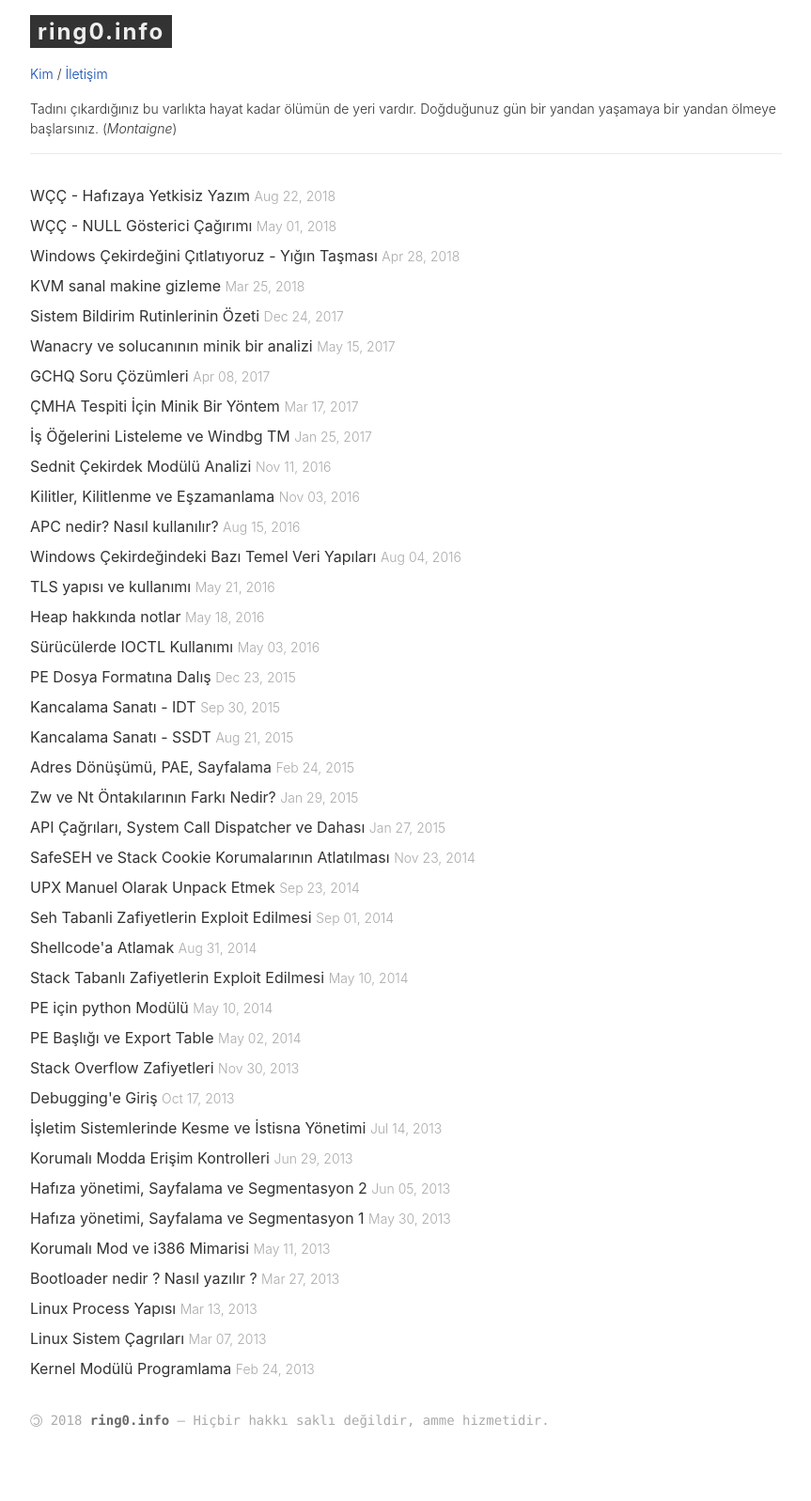
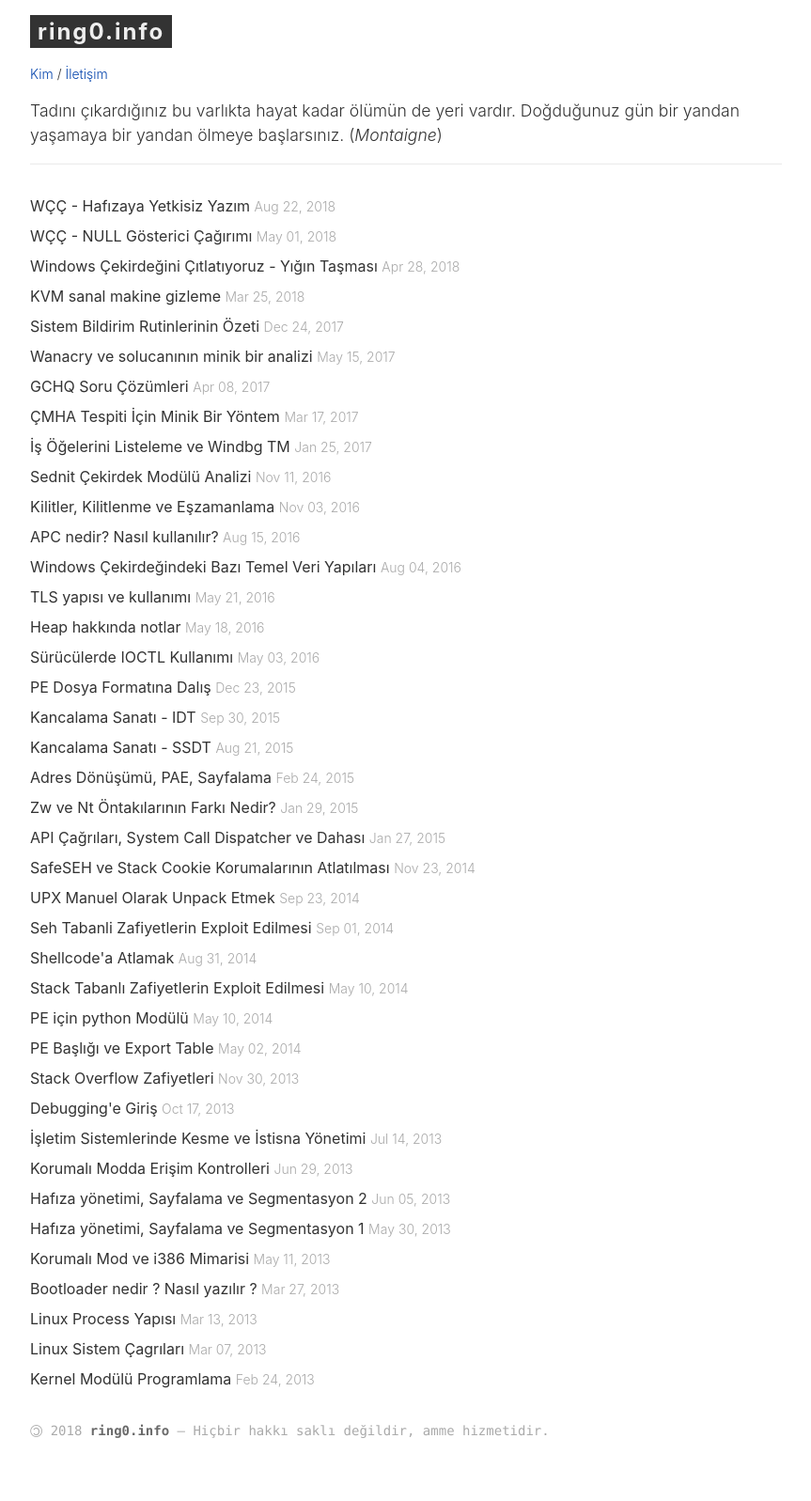
Before and after one commit to philophys/philophys.github.com, a Jekyll site: the page built from index.html, in a window 1280 px wide. Shown: the whole page at 94% size, without its empty margins (8-871 px from the left). Built offline with Jekyll 4.4.1, drawn with Linux system fonts in a browser that asks for light colours.

Commit message:
Update _layout.scss

```diff
--- a/_sass/_layout.scss
+++ b/_sass/_layout.scss
@@ -41,8 +41,8 @@
     p {
       font-size: $small-font-size;
     }
-    .site-intro {
-        font-size: $big-font-size;
+    #site-intro {
+        font-size: 1.1rem;
     }
 }
 
```
